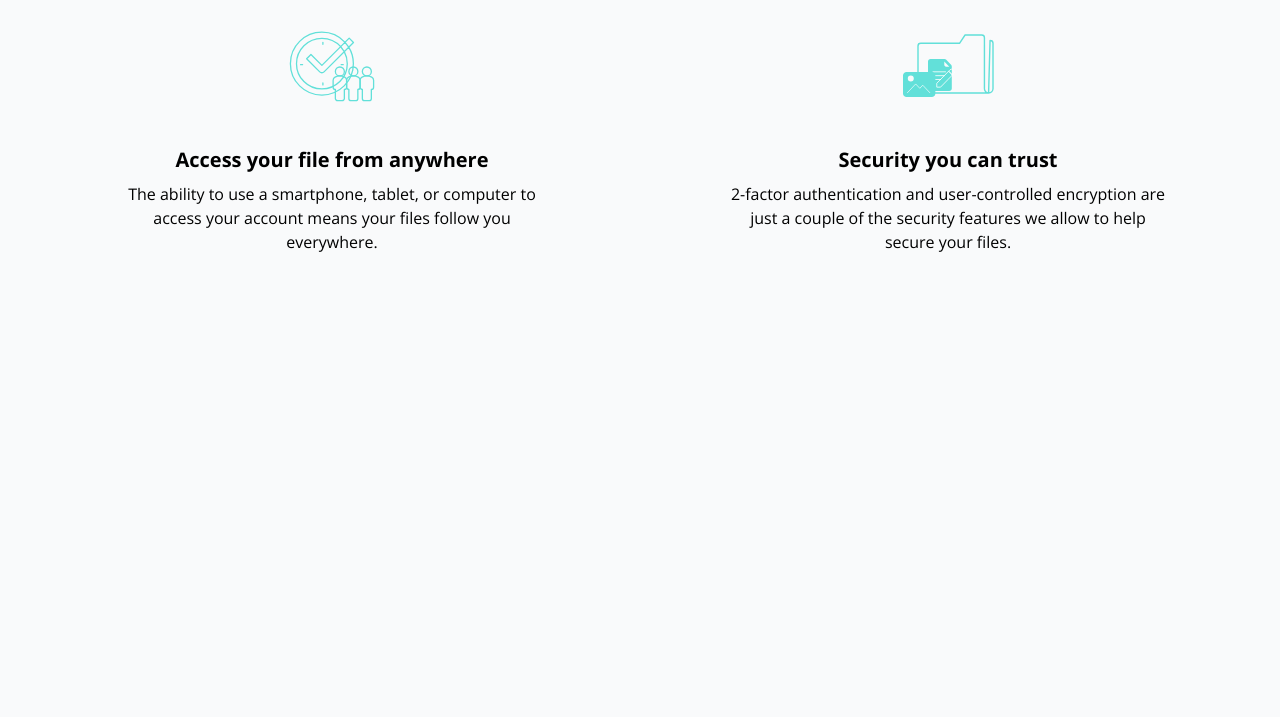
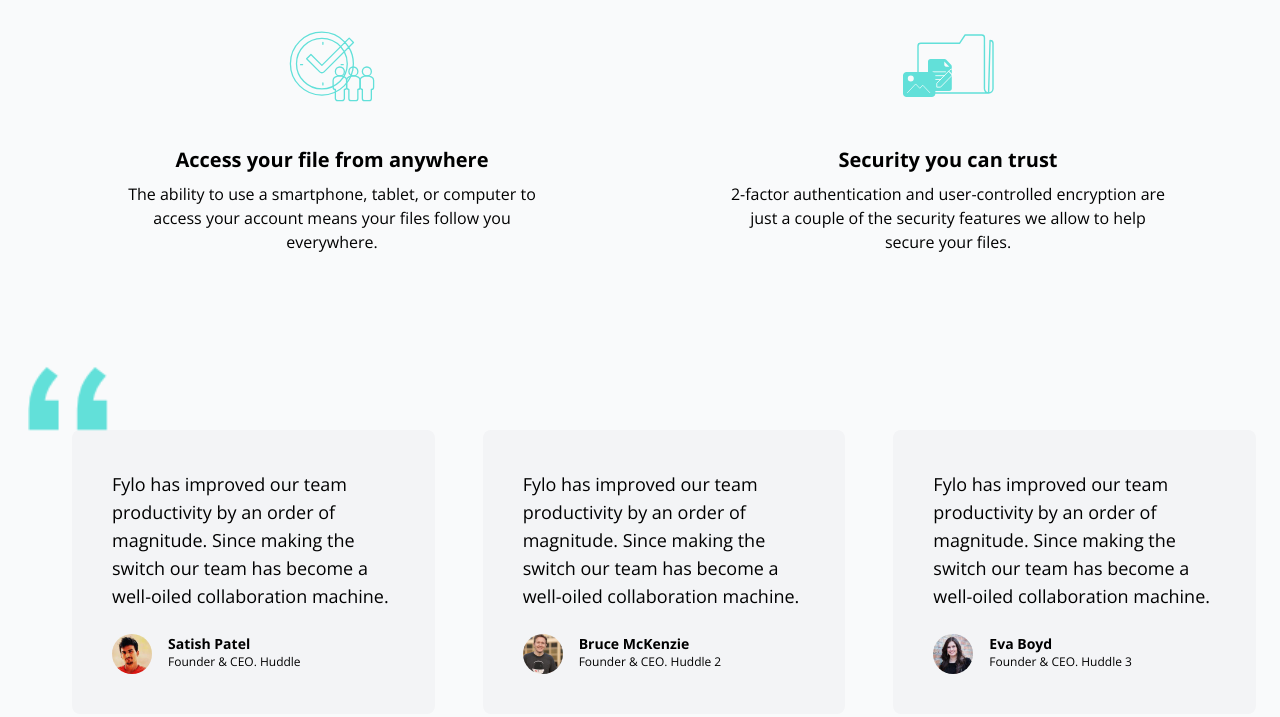
Before and after one commit to bikokwa/fylo, a website: page index.html in a window 1280 px wide. Shown: the part 1668-2385 px from the top of the page. Drawn offline with nearby package versions, Linux system fonts and the light colour scheme.

Commit message:
testimonials

```diff
--- a/index.html
+++ b/index.html
@@ -171,6 +171,80 @@
           class="relative flex flex-col w-full space-y-6 md:flex-row md:space-y-0 md:space-x-12"
         >
           <!-- Quotes Image -->
+          <img
+            src="images/bg-quotes.png"
+            alt=""
+            class="absolute left-1 -top-2 w-10 md:-top-16 md:w-20"
+          />
+
+          <!-- Box 1 -->
+          <div
+            class="flex flex-col p-10 space-y-6 rounded-lg bg-gray-100 dark:bg-darkBlue3 md:w-1/3"
+          >
+            <p class="text-sm leading-5 md:text-lg">
+              Fylo has improved our team productivity by an order of magnitude.
+              Since making the switch our team has become a well-oiled
+              collaboration machine.
+            </p>
+            <!-- Customer Info -->
+            <div class="flex space-x-4">
+              <img
+                src="images/profile-1.jpg"
+                alt=""
+                class="w-10 h-10 rounded-full"
+              />
+              <div>
+                <h5 class="text-sm font-semibold">Satish Patel</h5>
+                <p class="text-xs font-extralight">Founder & CEO. Huddle</p>
+              </div>
+            </div>
+          </div>
+
+          <!-- Box 2 -->
+          <div
+            class="flex flex-col p-10 space-y-6 rounded-lg bg-gray-100 dark:bg-darkBlue3 md:w-1/3"
+          >
+            <p class="text-sm leading-5 md:text-lg">
+              Fylo has improved our team productivity by an order of magnitude.
+              Since making the switch our team has become a well-oiled
+              collaboration machine.
+            </p>
+            <!-- Customer Info -->
+            <div class="flex space-x-4">
+              <img
+                src="images/profile-2.jpg"
+                alt=""
+                class="w-10 h-10 rounded-full"
+              />
+              <div>
+                <h5 class="text-sm font-semibold">Bruce McKenzie</h5>
+                <p class="text-xs font-extralight">Founder & CEO. Huddle 2</p>
+              </div>
+            </div>
+          </div>
+
+          <!-- Box 3 -->
+          <div
+            class="flex flex-col p-10 space-y-6 rounded-lg bg-gray-100 dark:bg-darkBlue3 md:w-1/3"
+          >
+            <p class="text-sm leading-5 md:text-lg">
+              Fylo has improved our team productivity by an order of magnitude.
+              Since making the switch our team has become a well-oiled
+              collaboration machine.
+            </p>
+            <!-- Customer Info -->
+            <div class="flex space-x-4">
+              <img
+                src="images/profile-3.jpg"
+                alt=""
+                class="w-10 h-10 rounded-full"
+              />
+              <div>
+                <h5 class="text-sm font-semibold">Eva Boyd</h5>
+                <p class="text-xs font-extralight">Founder & CEO. Huddle 3</p>
+              </div>
+            </div>
+          </div>
         </div>
       </div>
     </section>
```
Also changed, not shown: css/style.css.
